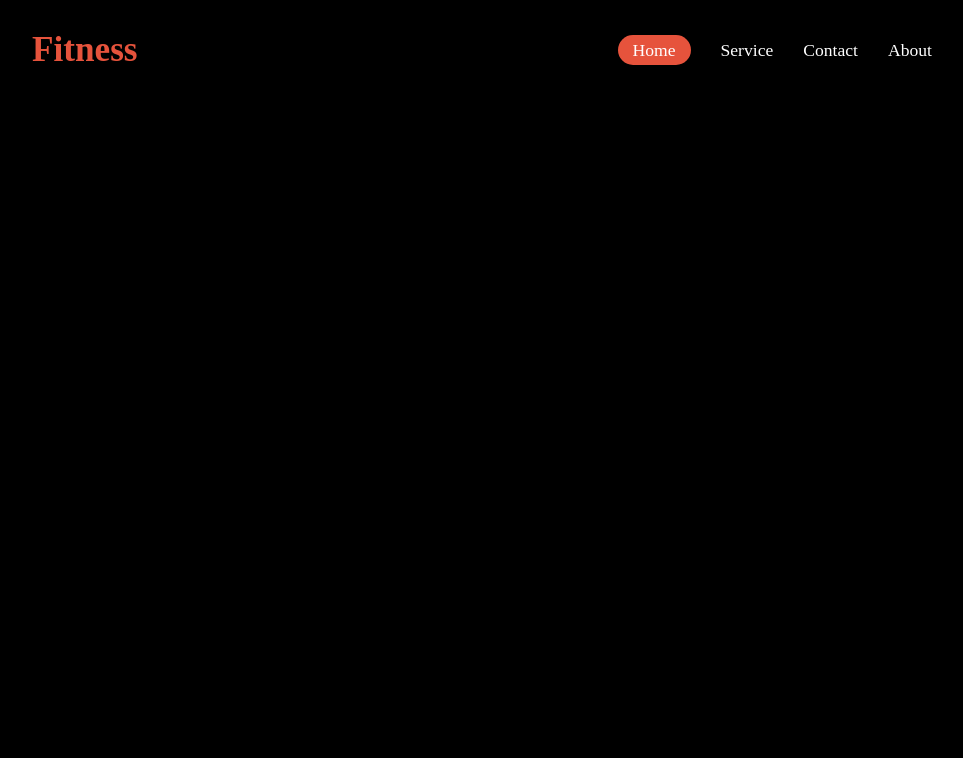
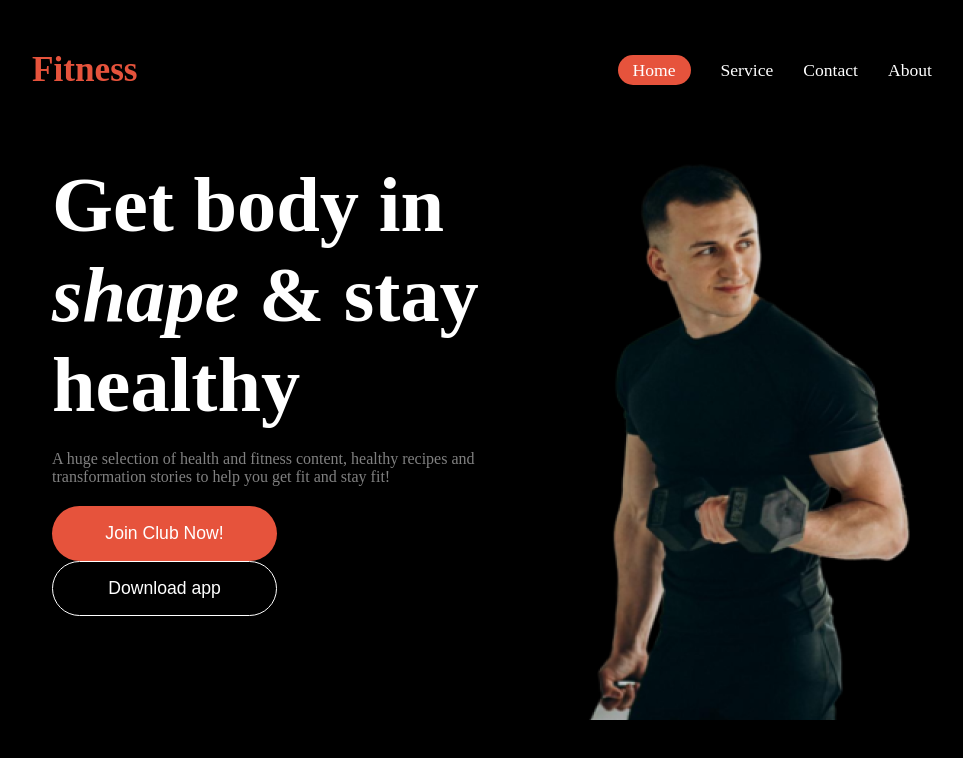
Before and after one commit to Md-Sufian-Jidan/B10A2-versatile-gym-practice, a plain HTML site: page index.html in a window 1280 px wide. Shown: the whole page, without its empty margins (158-1121 px from the left). Drawn offline with Linux system fonts and the light colour scheme.

Commit message:
banner section added

```diff
--- a/index.html
+++ b/index.html
@@ -19,6 +19,19 @@
                 <li><a href="About">About</a></li>
             </ul>
         </nav>
+        <section class="banner">
+            <div class="banner-text">
+                <h1 class="banner-heading">Get body in <span class="shape">shape</span> & stay healthy</h1>
+                <p class="banner-description">A huge selection of health and fitness content, healthy recipes and transformation stories to help you get fit and stay fit!</p>
+                <div class="banner-btns">
+                    <button class="join-club">Join Club Now!</button>
+                    <button class="Download">Download app</button>
+                </div>
+            </div>
+            <div class="banner-img">
+                <img src="images/Images 2.png" alt="">
+            </div>
+        </section>
     </header>
     <main></main>
     <footer></footer>
--- a/styles/index.css
+++ b/styles/index.css
@@ -18,6 +18,7 @@
 body {
     background-color: black;
     margin: 30px 190px;
+    color: white;
 }
 
 :root {
@@ -29,6 +30,7 @@ nav {
     display: flex;
     align-items: center;
     justify-content: space-between;
+    margin: 50px 0px;
 }
 
 nav ul {
@@ -59,3 +61,48 @@ nav ul li a {
     padding: 5px 15px;
     border-radius: 20px;
 }
+
+/* banner styles */
+.banner {
+    display: flex;
+    justify-content: space-between;
+    gap: 50px;
+}
+
+.banner-heading {
+    font-size: 4.9rem;
+    font-weight: 800;
+    margin: 20px;
+}
+
+.banner-description {
+    color: #ffffff80;
+    margin: 20px;
+}
+
+.shape {
+    font-style: italic;
+}
+
+.banner-btns {
+    margin: 20px;
+}
+
+.join-club,
+.Download {
+    height: 55px;
+    width: 225px;
+    border: none;
+    border-radius: 50px;
+    padding: 10px;
+    background-color: var(--primary-color);
+    color: white;
+    font-size: 1.1rem;
+    font: 600;
+    margin-right: 15px;
+}
+
+.Download {
+    border: 1px solid white;
+    background-color: black;
+}
```
